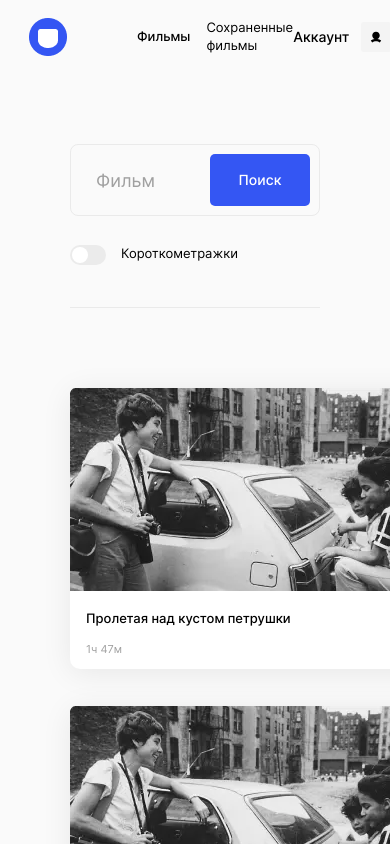
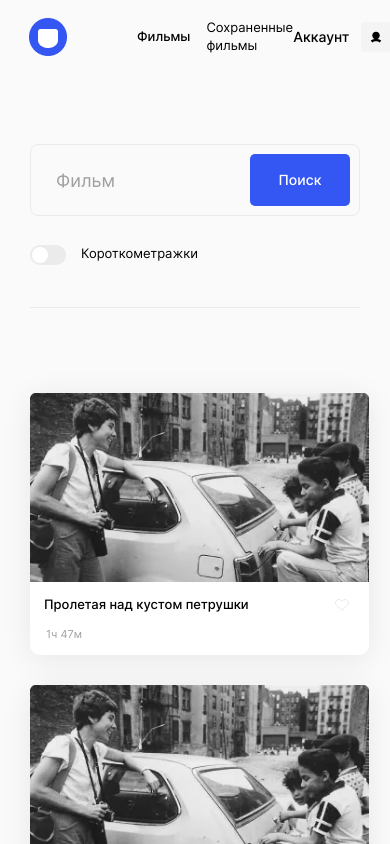
Before and after one commit to atmalive/movies-explorer-frontend, a React (Create React App) app: page /movies in a window 390 px wide. Shown: the top 844 px of the page. Built offline with nearby package versions, Linux system fonts and the light colour scheme.

Commit message:
feat:  searchForm 768px start

```diff
--- a/src/components/Movies/MovieCard/MovieCard.css
+++ b/src/components/Movies/MovieCard/MovieCard.css
@@ -93,95 +93,15 @@
 
 @media screen and (max-width: 769px) {
     .movie__container {
-        display: flex;
-        width: 100%;
-        max-width: 364px;
-        min-height: 281px;
-        flex-direction: column;
-        justify-content: flex-start;
-        align-items: flex-start;
-        background-color: #FFF;
-        margin: 0;
-        padding: 0;
-        border-radius: 10px;
-        box-sizing: border-box;
-        box-shadow: 0 4px 30px rgba(0, 0, 0, 0.08);
-        transition: 0.2s;
-        cursor: pointer;
-    }
-    .movie__container:hover {
-        transform: scale(1.001);
-        opacity: 95%;
+        max-width: 339px;
+        min-height: 262px;
     }
     .movie__picture {
-        max-width: 364px;
-        max-height: 203px;
-        object-fit: cover;
-        margin: 0;
+        max-width: 339px;
+        max-height: 190px;
     }
     .movie__text-save {
-        display: flex;
-        width: 100%;
-        align-items: center;
-        justify-content: space-between;
-        padding: 19px 16px 0;
-        margin: 0 0 16px;
-        box-sizing: border-box;
-    }
-    .movie__text {
-        font-weight: 500;
-        font-size: 13px;
-        line-height: 1.3;
-        color: #000000;
-        margin: 0;
-        flex-basis: 300px;
-        white-space: nowrap;
-        overflow: hidden;
-        text-overflow:  ellipsis;
-    }
-    .movie__save {
-        background: url('../../../images/iconunsave.svg') no-repeat center;
-        width: 15px;
-        height: 15px;
-        border: none;
-        box-sizing: border-box;
-        transition: 0.3s;
-        margin: 0;
-    }
-    .movie__save:hover {
-        opacity: 0.6;
-        cursor: pointer;
-    }
-    .movie__save:active {
-        transform: scale(0.99);
-        opacity: 1;
-    }
-    .movie__save_saved {
-        background: url('../../../images/iconsave.svg') no-repeat center;
-        box-sizing: border-box;
-    }
-    .movie__save_saved:hover {
-        opacity: 0.6;
-        cursor: pointer;
-    }
-    .movie__save_saved:active {
-        transform: scale(1.05);
-        opacity: 1;
-    }
-    .movie__time {
-        font-weight: 400;
-        font-size: 11px;
-        line-height: 1.2;
-        align-items: center;
-        color: #A0A0A0;
-        margin: 0 0 0 16px;
-    }
-    .movie__save_delete {
-        opacity: 0;
-        background: url('../../../images/icondelete.svg') no-repeat center;
-        box-sizing: border-box;
-    }
-    .movie__container:hover .movie__save_delete {
-        opacity: 1;
+        padding: 14px 20px 0 14px;
+        margin: 0 0 15px;
     }
 }
--- a/src/components/Movies/Movies.css
+++ b/src/components/Movies/Movies.css
@@ -45,46 +45,6 @@
 
 @media screen and (max-width: 769px) {
     .movies {
-        display: flex;
-        width: 100%;
-        max-width: 1280px;
-        flex-direction: column;
-        margin: 0;
-        box-sizing: border-box;
-        padding: 0 70px;
+        padding: 0 30px 0;
     }
-    .movies__loader {
-        display: flex;
-        justify-content: center;
-        width: 100%;
-        box-sizing: border-box;
-        padding: 60px 0 80px;
-    }
-    .movies__loader-button {
-        display: flex;
-        text-align: center;
-        justify-content: center;
-        align-items: center;
-        width: 320px;
-        height: 36px;
-        background: transparent;
-        margin: 0;
-        border: 2px solid #E8E8E8;
-        box-sizing: border-box;
-        outline: none;
-        font-weight: 500;
-        font-size: 12px;
-        line-height: 15px;
-        color: #000000;
-        border-radius: 6px;
-        transition: 0.2s;
-        cursor: pointer;
-    }
-    .movies__loader-button:hover {
-        transform: scale(1.02);
-        opacity: 0.8;
-    }
-    .movies__loader-button:active {
-        transform: scale(0.99);
-        opacity: 1;
-    }}
+}
--- a/src/components/Movies/MoviesCardList/MoviesCardList.css
+++ b/src/components/Movies/MoviesCardList/MoviesCardList.css
@@ -10,3 +10,12 @@
     box-sizing: border-box;
     padding: 0;
 }
+
+@media screen and (max-width: 769px) {
+    .movies__list {
+        grid-template-columns: repeat(auto-fill, 339px);
+        column-gap: 30px;
+        row-gap: 30px;
+        padding: 5px 0 0 0;
+    }
+}
--- a/src/components/Movies/Preloader/Preloader.css
+++ b/src/components/Movies/Preloader/Preloader.css
@@ -89,3 +89,9 @@
     background: rgba(52, 86, 243, 0.8);
     animation: preloader-inside-red 1s ease-in-out infinite;
 }
+
+@media screen and (max-width: 769px) {
+    .preloader {
+        padding-bottom: 100px;
+    }
+}
--- a/src/components/Movies/SearchForm/SearchForm.css
+++ b/src/components/Movies/SearchForm/SearchForm.css
@@ -61,3 +61,69 @@
 .search__input:focus {
     outline: none;
 }
+
+@media screen and (max-width: 769px) {
+
+    .search {
+        width: 100%;
+        padding: 70px 0 43px 0;
+        box-sizing: border-box;
+        border-bottom: 1px solid rgba(170, 170, 170, 0.2);
+        margin: 0 0 80px;
+    }
+    .search__form {
+        position: relative;
+        display: flex;
+        width: 100%;
+        margin: 0;
+    }
+    .search__input {
+        width: 100%;
+        height: 72px;
+        font-weight: 400;
+        font-size: 18px;
+        line-height: 1.11;
+        border: 1px solid rgba(170, 170, 170, 0.2);
+        border-radius: 8px;
+        padding: 10px 10px 10px 25px;
+        box-sizing: border-box;
+        background-color: transparent;
+        margin: 0 0 26px 0;
+    }
+    .search__button {
+        position: absolute;
+        right: 10px;
+        top: 10px;
+        width: 100px;
+        height: 52px;
+        background: #3456F3;
+        font-weight: 500;
+        font-size: 14px;
+        line-height: 1.3;
+        text-align: center;
+        color: #FFFFFF;
+        border-radius: 5px;
+        box-sizing: border-box;
+        border: none;
+        transition: 0.2s;
+        cursor: pointer;
+    }
+    .search__button:hover {
+        transform: scale(1.02);
+        opacity: 0.8;
+    }
+    .search__button:active {
+        transform: scale(0.99);
+        font-size: 14px;
+        opacity: 1;
+    }
+    .search__input::placeholder {
+        font-weight: 400;
+        font-size: 18px;
+        line-height: 1.11;
+        color: #A0A0A0;
+    }
+    .search__input:focus {
+        outline: none;
+    }
+}
```
